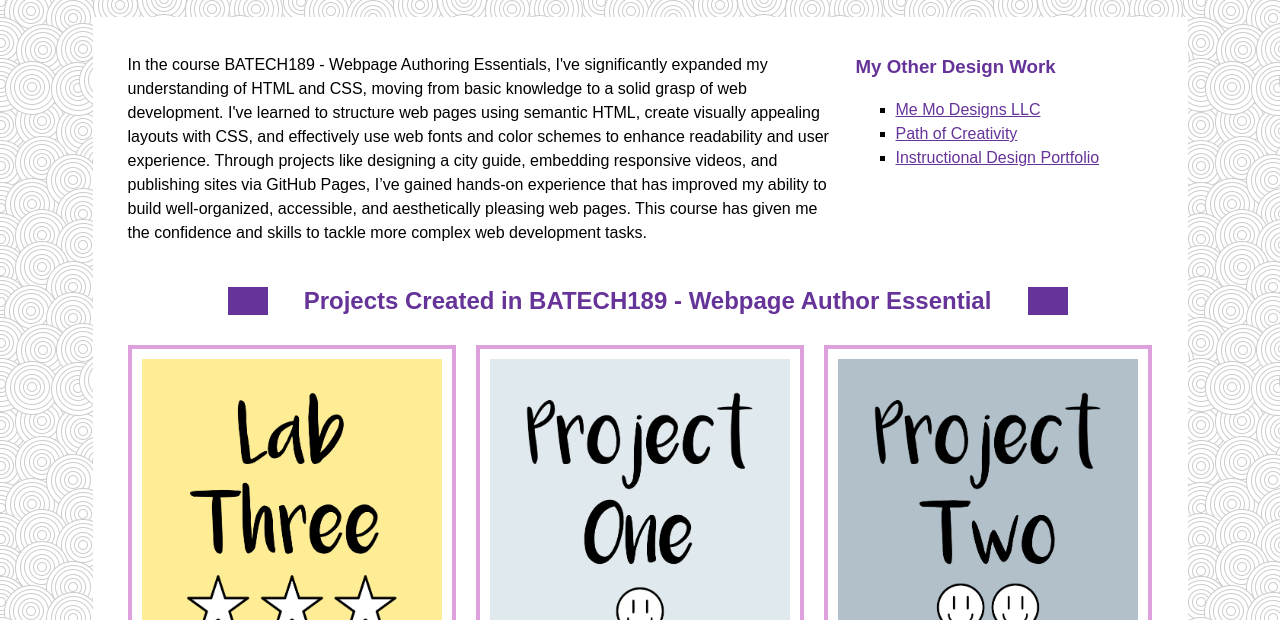
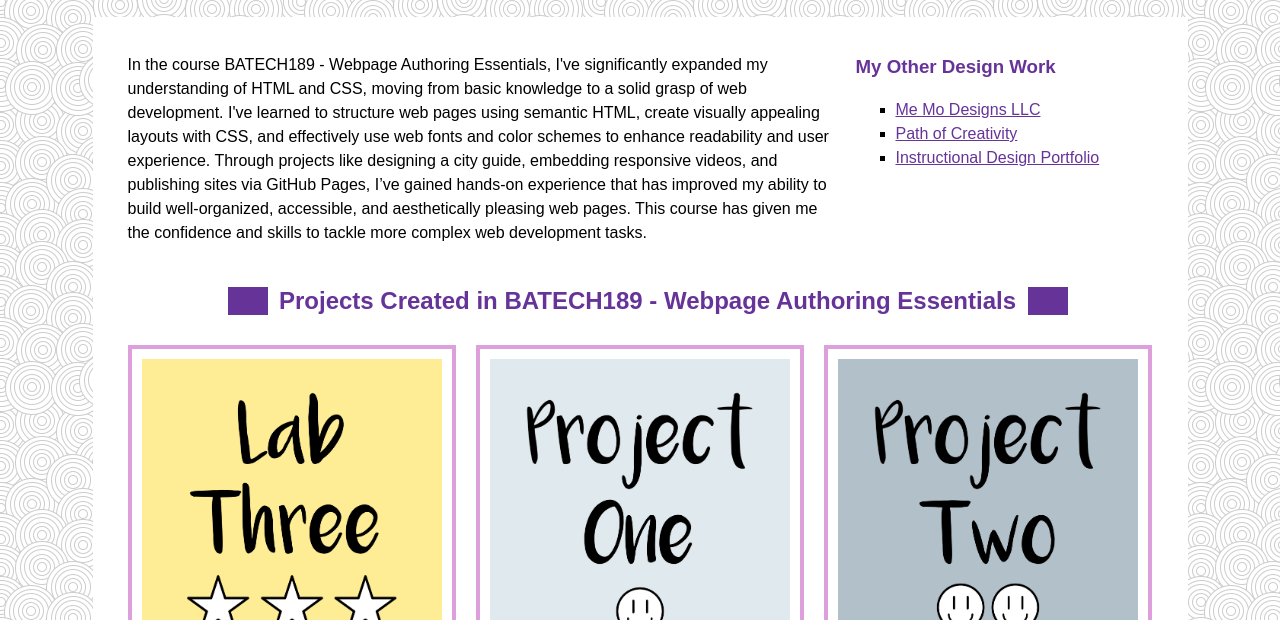
Before and after one commit to molson21/finalproject, a plain HTML site: page portfolio.html in a window 1280 px wide. Shown: the part 180-800 px from the top of the page. Drawn offline with Linux system fonts and the light colour scheme.

Commit message:
portfolio_draft04

```diff
--- a/portfolio.html
+++ b/portfolio.html
@@ -50,7 +50,7 @@
         <!--Class Projects-->
         <div class="clear">
 
-            <h2 id="classprojects">Projects Created in BATECH189 - Webpage Author Essential</h2>
+            <h2 id="classprojects">Projects Created in BATECH189 - Webpage Authoring Essentials</h2>
         </div>
             <div id="L3">
                 <img src="Portfoliointros.png" width="300" alt="A yellow square with the words Lab Three written in black, bold, and stylized font in the center. Below the text, there are three white, five-pointed stars aligned horizontally.">
```
